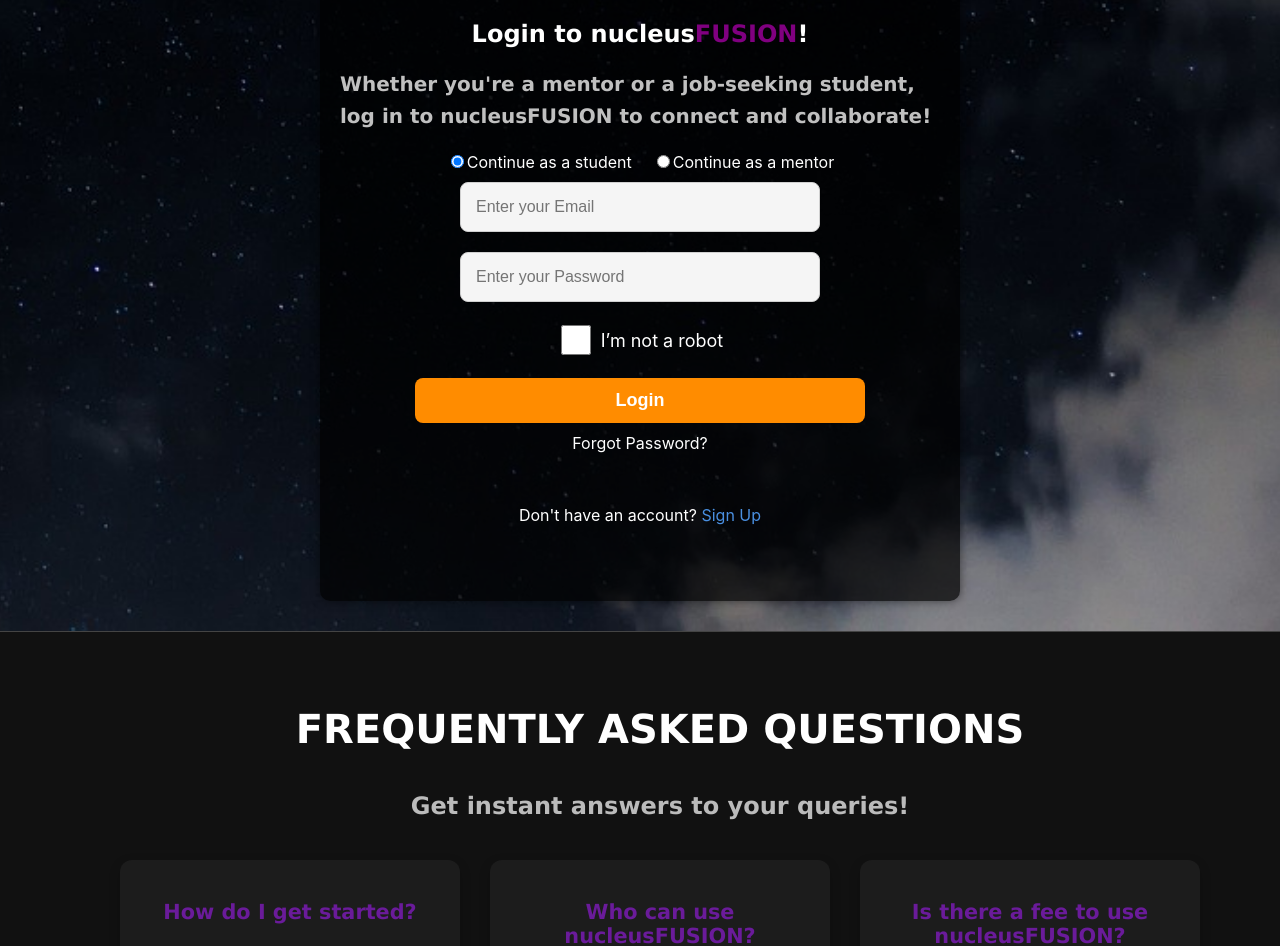
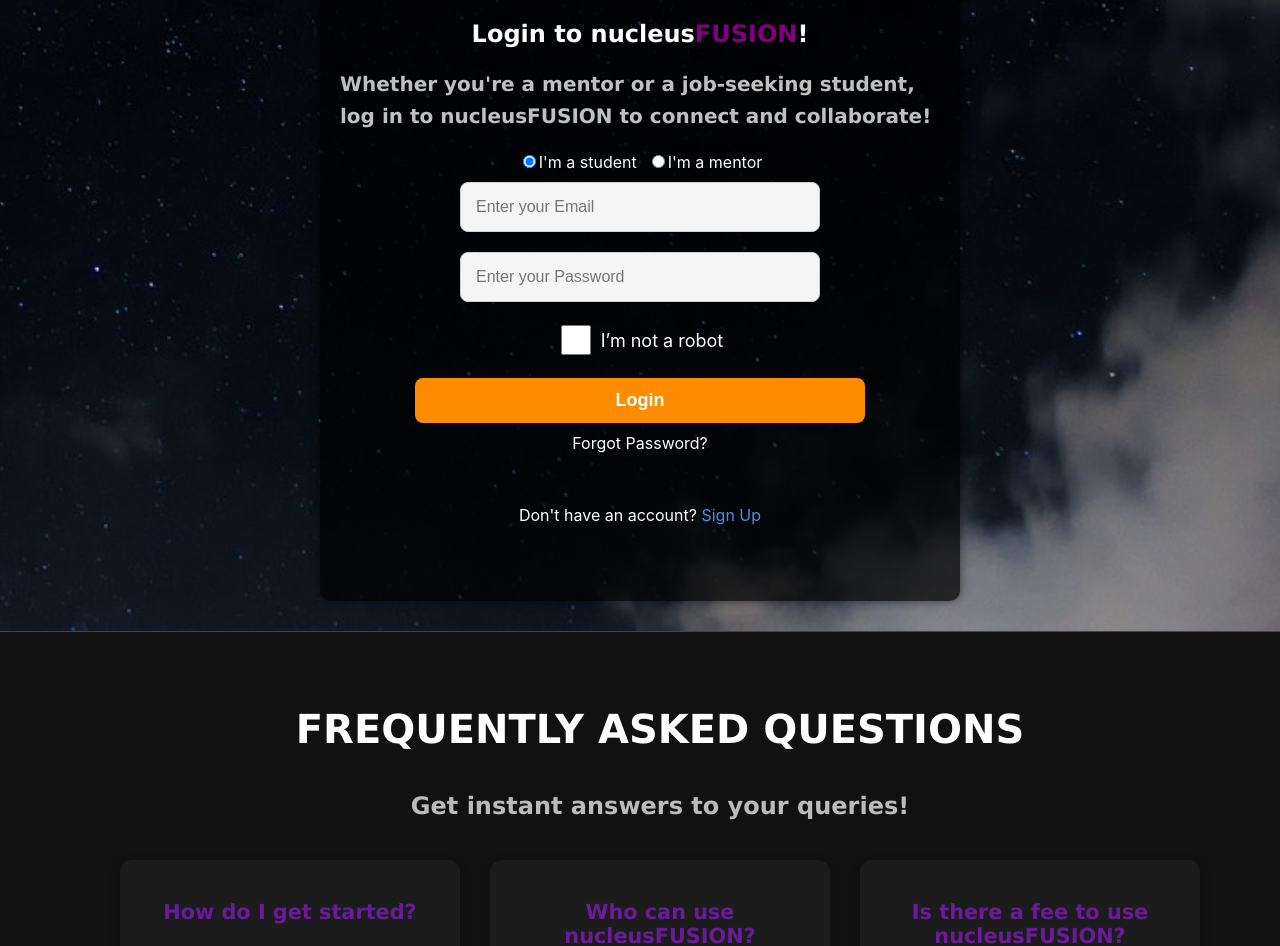
Before and after one commit to vm5/finalsite, a React (Create React App) app: page / in a window 1280 px wide. Shown: the part 1713-2659 px from the top of the page. Built offline with nearby package versions, Linux system fonts and the light colour scheme.

Commit message:
Update verification.jsx

```diff
--- a/src/verification.jsx
+++ b/src/verification.jsx
@@ -556,7 +556,7 @@ function Verification({ onVerify }) {
               </Description>
 
               {/* Role Selection */}
-              <div style={{ display: 'flex', gap: '20px' }}>
+              <div style={{ display: 'flex', gap: '10px' }}>
                 <label style={{ color: 'white', marginLeft: '0' }}>
                   <input
                     type="radio"
@@ -564,7 +564,7 @@ function Verification({ onVerify }) {
                     checked={role === 'student'}
                     onChange={handleRoleChange}
                   />
-                  Continue as a student
+                  I'm a student
                 </label>
                 <label style={{ color: 'white', marginRight: '0' }}>
                   <input
@@ -573,7 +573,7 @@ function Verification({ onVerify }) {
                     checked={role === 'mentor'}
                     onChange={handleRoleChange}
                   />
-                  Continue as a mentor
+                  I'm a mentor
                 </label>
               </div>
 
```
